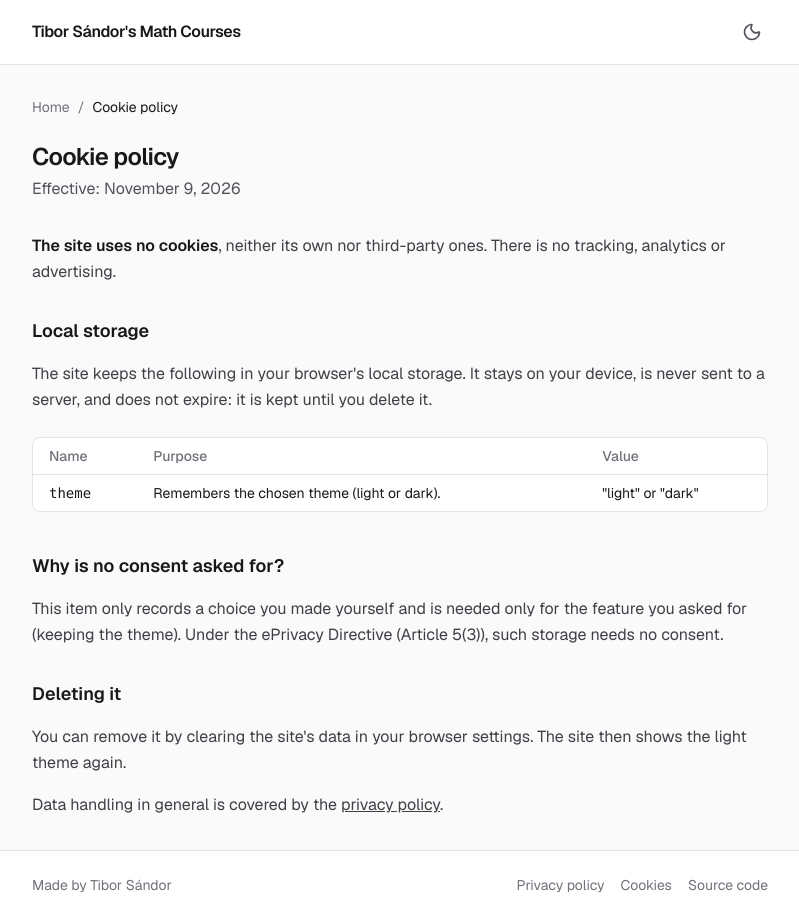
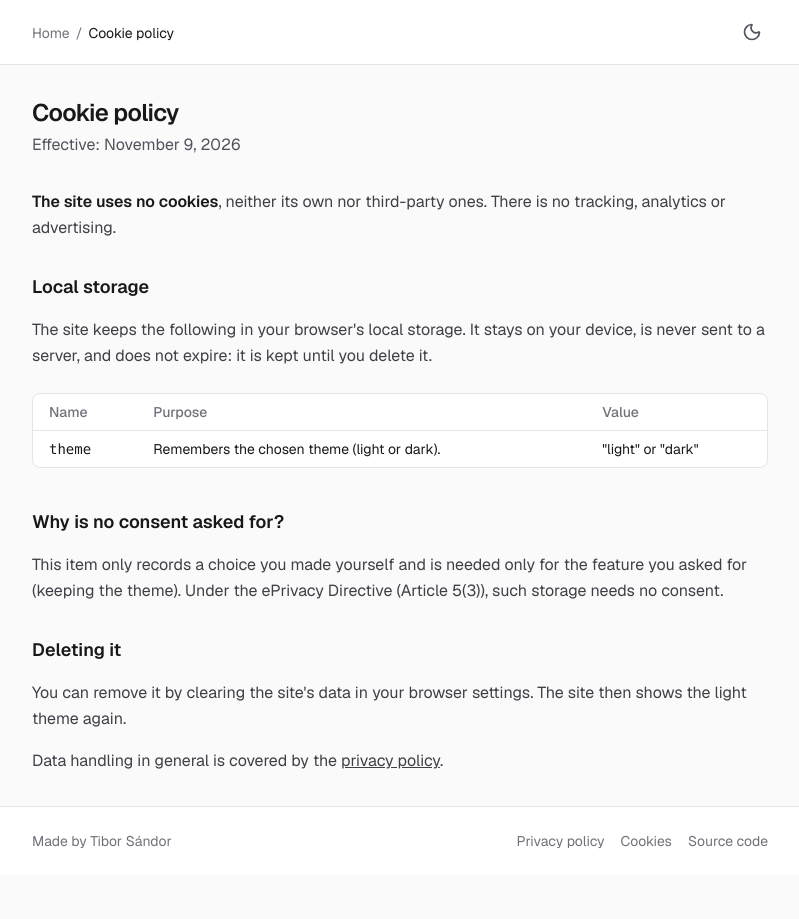
Before and after one commit to tibi1220/corvinus-math, a Next.js app: page /cookies in a window 1280 px wide. Shown: the whole page, without its empty margins (240-1039 px from the left). After the commit the page ends 875 px from the top, so only its background shows below. Built offline with nearby package versions, Linux system fonts and the light colour scheme; a web font is replaced by a local one.

Commit message:
Improve nav

```diff
--- a/src/app/globals.css
+++ b/src/app/globals.css
@@ -28,24 +28,10 @@ html {
   overscroll-behavior-x: contain;
 }
 
-/* Once the page's breadcrumbs scroll away, the header shows them in place of
-   the site title (components/breadcrumbs.tsx); both fade in when they swap. */
-.site-header:has(#header-breadcrumbs > nav) [data-site-title] {
+/* A page's breadcrumbs sit in the header in place of the site title
+   (components/breadcrumbs.tsx). */
+body:has([data-header-trail]) [data-site-title] {
   display: none;
-}
-
-@media (prefers-reduced-motion: no-preference) {
-  .header-trail,
-  [data-site-title] {
-    animation: header-swap 160ms ease-out;
-  }
-}
-
-@keyframes header-swap {
-  from {
-    opacity: 0;
-    transform: translateY(2px);
-  }
 }
 
 /* In-page links (table of contents, figure references) scroll smoothly. */
--- a/src/app/not-found.tsx
+++ b/src/app/not-found.tsx
@@ -1,6 +1,7 @@
 import { ArrowLeft } from 'lucide-react';
 import type { Metadata } from 'next';
 import Link from 'next/link';
+import { Breadcrumbs } from '@/components/breadcrumbs';
 import { GameOfLife } from '@/components/game-of-life';
 
 // Unmatched URLs show this page; the static export writes it to 404.html.
@@ -11,6 +12,10 @@ export const metadata: Metadata = {
 
 export default function NotFound() {
   return (
+    <>
+      <Breadcrumbs
+        items={[{ label: 'Home', href: '/' }, { label: 'Page not found' }]}
+      />
       <section className='flex min-h-[calc(100dvh-15rem)] items-center justify-center'>
         {/* The board fills the window behind the page; the header and footer
           stay on top of it. */}
@@ -38,5 +43,6 @@ export default function NotFound() {
           </Link>
         </div>
       </section>
+    </>
   );
 }
--- a/src/app/page.tsx
+++ b/src/app/page.tsx
@@ -1,5 +1,6 @@
 import { Mail, MessageSquare } from 'lucide-react';
 import type { Metadata } from 'next';
+import { Breadcrumbs } from '@/components/breadcrumbs';
 import { LinkCard } from '@/components/link-card';
 import { courseHref, courses, isPublished } from '@/lib/content';
 import { pageMetadata } from '@/lib/metadata';
@@ -16,6 +17,7 @@ const contactLink =
 export default function Home() {
   return (
     <>
+      <Breadcrumbs items={[{ label: 'Home' }]} />
       <section
         aria-label='Contact'
         className='mb-10 rounded-lg border border-zinc-200 dark:border-zinc-800 bg-white dark:bg-zinc-900 px-5 py-4'
--- a/src/components/breadcrumbs.tsx
+++ b/src/components/breadcrumbs.tsx
@@ -1,53 +1,18 @@
-'use client';
-
 import Link from 'next/link';
-import { useEffect, useRef, useState, useSyncExternalStore } from 'react';
-import { createPortal } from 'react-dom';
 
 export type Crumb = { label: string; href?: string };
 
-const subscribe = () => () => {};
-const headerSlot = () => document.getElementById('header-breadcrumbs');
-const serverSlot = () => null;
-
-function BreadcrumbTrail({ items }: { items: Crumb[] }) {
-  return (
-    <nav
-      aria-label='Breadcrumb'
-      className='text-sm text-zinc-500 dark:text-zinc-400'
-    >
-      <ol className='flex flex-wrap items-center gap-x-2 gap-y-1'>
-        {items.map((item, i) => (
-          <li
-            key={i}
-            className='flex items-center gap-2'
-          >
-            {i > 0 && <span aria-hidden>/</span>}
-            <CrumbLabel item={item} />
-          </li>
-        ))}
-      </ol>
-    </nav>
-  );
-}
-
-function CrumbLabel({
-  item,
-  className = '',
-}: {
-  item: Crumb;
-  className?: string;
-}) {
+function CrumbLabel({ item }: { item: Crumb }) {
   return item.href ? (
     <Link
       href={item.href}
-      className={`${className} hover:text-zinc-900 dark:hover:text-zinc-100 hover:underline`}
+      className='min-w-0 truncate hover:text-zinc-900 dark:hover:text-zinc-100 hover:underline'
     >
       {item.label}
     </Link>
   ) : (
     <span
-      className={`${className} text-zinc-900 dark:text-zinc-100`}
+      className='min-w-0 truncate text-zinc-900 dark:text-zinc-100'
       aria-current='page'
     >
       {item.label}
@@ -55,14 +20,13 @@ function CrumbLabel({
   );
 }
 
-// The trail in the header, once the page's own trail has scrolled away. It
-// shows the whole path and never scrolls sideways (no swiping or
-// rubber-banding on phones). If the path does not fit, labels are cut with an
-// ellipsis, in order of importance: first the crumbs in the middle (the
-// course), then Home and the parent, the current page last. The flex-shrink
-// factors are 10^4 apart, so a crumb loses (practically) nothing until the
-// ones before it in that order are as short as they can get; a minimum width
-// keeps at least a letter of every ancestor.
+// The trail never scrolls sideways (no swiping or rubber-banding on phones).
+// If the path does not fit, labels are cut with an ellipsis, in order of
+// importance: first the crumbs in the middle (the course), then Home and the
+// parent, the current page last. The flex-shrink factors are 10^4 apart, so a
+// crumb loses (practically) nothing until the ones before it in that order are
+// as short as they can get; a minimum width keeps at least a letter of every
+// ancestor.
 function shrinkClass(i: number, last: number) {
   if (i === last) return 'min-w-0 shrink';
   if (i === 0) return 'min-w-[1.75em] shrink-[10000]';
@@ -70,12 +34,25 @@ function shrinkClass(i: number, last: number) {
   return 'min-w-[2.75em] shrink-[100000000]';
 }
 
-function HeaderTrail({ items }: { items: Crumb[] }) {
+// The page's trail, shown in the header in place of the site title (see
+// globals.css). The header belongs to the root layout, which cannot see the
+// page's crumbs, so the page renders the trail as the first thing in <main>
+// and pulls it up into the header: -mt-24 cancels main's top padding (py-8)
+// and the header's height (h-16), mb-8 gives the padding back. Sticky at the
+// top, it stays over the header while the page scrolls, also through
+// overscroll, and it is in the server-rendered HTML, so nothing swaps in after
+// loading. The right padding keeps it clear of the theme toggle (size-8 plus
+// the header's gap-3). It must be the first child of the page.
+export function Breadcrumbs({ items }: { items: Crumb[] }) {
   const last = items.length - 1;
   return (
+    <div
+      data-header-trail
+      className='pointer-events-none sticky top-0 z-[60] -mt-24 mb-8 flex h-16 items-center pr-11'
+    >
       <nav
         aria-label='Breadcrumb'
-      className='header-trail min-w-0 text-sm text-zinc-500 dark:text-zinc-400'
+        className='pointer-events-auto min-w-0 text-sm text-zinc-500 dark:text-zinc-400'
       >
         <ol className='flex min-w-0 items-center gap-1.5 whitespace-nowrap'>
           {items.map((item, i) => (
@@ -92,45 +69,11 @@ function HeaderTrail({ items }: { items: Crumb[] }) {
                   /
                 </span>
               )}
-            <CrumbLabel
-              item={item}
-              className='min-w-0 truncate'
-            />
+              <CrumbLabel item={item} />
             </li>
           ))}
         </ol>
       </nav>
+    </div>
   );
 }
-
-export function Breadcrumbs({ items }: { items: Crumb[] }) {
-  const origin = useRef<HTMLDivElement>(null);
-  const [sticky, setSticky] = useState(false);
-  // The header is server-rendered; defer portal access until hydration.
-  const slot = useSyncExternalStore(subscribe, headerSlot, serverSlot);
-
-  useEffect(() => {
-    const element = origin.current;
-    if (!element || !slot) return;
-    const observer = new IntersectionObserver(
-      ([entry]) => setSticky(entry.boundingClientRect.bottom <= 65),
-      { rootMargin: '-65px 0px 0px 0px', threshold: [0, 1] },
-    );
-    observer.observe(element);
-    return () => observer.disconnect();
-  }, [slot]);
-
-  return (
-    <>
-      <div
-        ref={origin}
-        className='mb-6'
-        style={{ visibility: sticky ? 'hidden' : undefined }}
-        inert={sticky}
-      >
-        <BreadcrumbTrail items={items} />
-      </div>
-      {sticky && slot && createPortal(<HeaderTrail items={items} />, slot)}
-    </>
-  );
-}
--- a/src/lib/metadata.ts
+++ b/src/lib/metadata.ts
@@ -1,5 +1,5 @@
 import type { Metadata } from 'next';
-import { siteName } from '@/lib/site';
+import { siteName, siteTitle } from '@/lib/site';
 
 // Title, description, canonical URL and Open Graph tags of a page. `path` is
 // the route without the base path, e.g. '/analysis-a1'.
@@ -15,11 +15,11 @@ export function pageMetadata({
   // Pages are exported as <path>/index.html, so their URLs end with a slash.
   const url = path.endsWith('/') ? path : `${path}/`;
   return {
-    title,
+    title: title ?? siteTitle,
     description,
     alternates: { canonical: url },
     openGraph: {
-      title: title ? `${title} | ${siteName}` : siteName,
+      title: title ?? siteTitle,
       description,
       url,
       siteName,
--- a/src/lib/site.ts
+++ b/src/lib/site.ts
@@ -5,6 +5,10 @@ import { privateSite } from '@/lib/catalog';
 // (app/sitemap.ts) and robots.txt (app/robots.ts) are built from it.
 
 export const siteName = "Tibor Sándor's Math Courses";
+
+// The browser tab title of the home page; the other pages use their own
+// title alone, without the site name.
+export const siteTitle = 'Math Courses';
 
 export const siteOrigin = 'https://corvinus.tibi1220.hu';
 
```
Also changed, not shown: src/app/layout.tsx (+6 -10 lines). Lines whose indentation alone changed are shown as unchanged.
